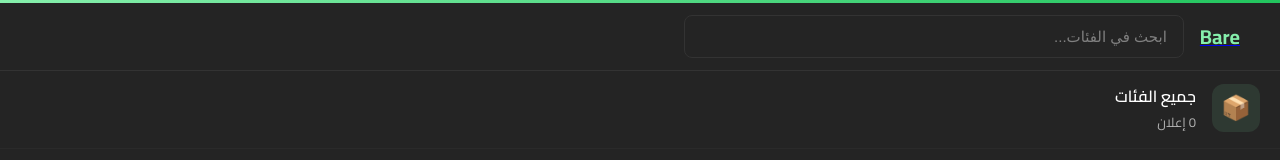
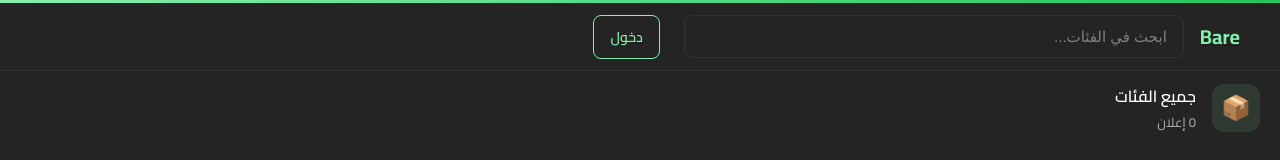
Before and after one commit to schopsjad-droid/Bare-PWA-Standalone, a React (Vite) app: page / in a window 1280 px wide. Shown: the top 160 px of the page. Built offline with nearby package versions, Linux system fonts and the light colour scheme; no server answers; the database is empty.

Commit message:
Add: Login button in Home header for guests

```diff
--- a/src/pages/Home.tsx
+++ b/src/pages/Home.tsx
@@ -5,6 +5,7 @@ import { Link, useLocation } from 'wouter';
 import { Helmet } from 'react-helmet-async';
 import Footer from '../components/Footer';
 import MobileBottomNav from '../components/MobileBottomNav';
+import { useAuth } from '../contexts/AuthContext';
 
 interface Category {
   id: string;
@@ -15,6 +16,7 @@ interface Category {
 }
 
 export default function Home() {
+  const { user } = useAuth();
   const [, setLocation] = useLocation();
   const [searchQuery, setSearchQuery] = useState('');
   const [selectedCategory, setSelectedCategory] = useState<Category | null>(null);
@@ -361,6 +363,26 @@ export default function Home() {
             onChange={(e) => setSearchQuery(e.target.value)}
             style={{ flex: 1, maxWidth: '500px' }}
           />
+
+          {/* Login Button for Guests */}
+          {!user && (
+            <Link href="/login">
+              <a style={{
+                padding: '8px 16px',
+                backgroundColor: 'transparent',
+                border: '1px solid var(--accent-green)',
+                borderRadius: '8px',
+                color: 'var(--accent-green)',
+                fontSize: '14px',
+                fontWeight: '600',
+                textDecoration: 'none',
+                whiteSpace: 'nowrap',
+                marginRight: '8px'
+              }}>
+                دخول
+              </a>
+            </Link>
+          )}
         </div>
       </div>
 
```
